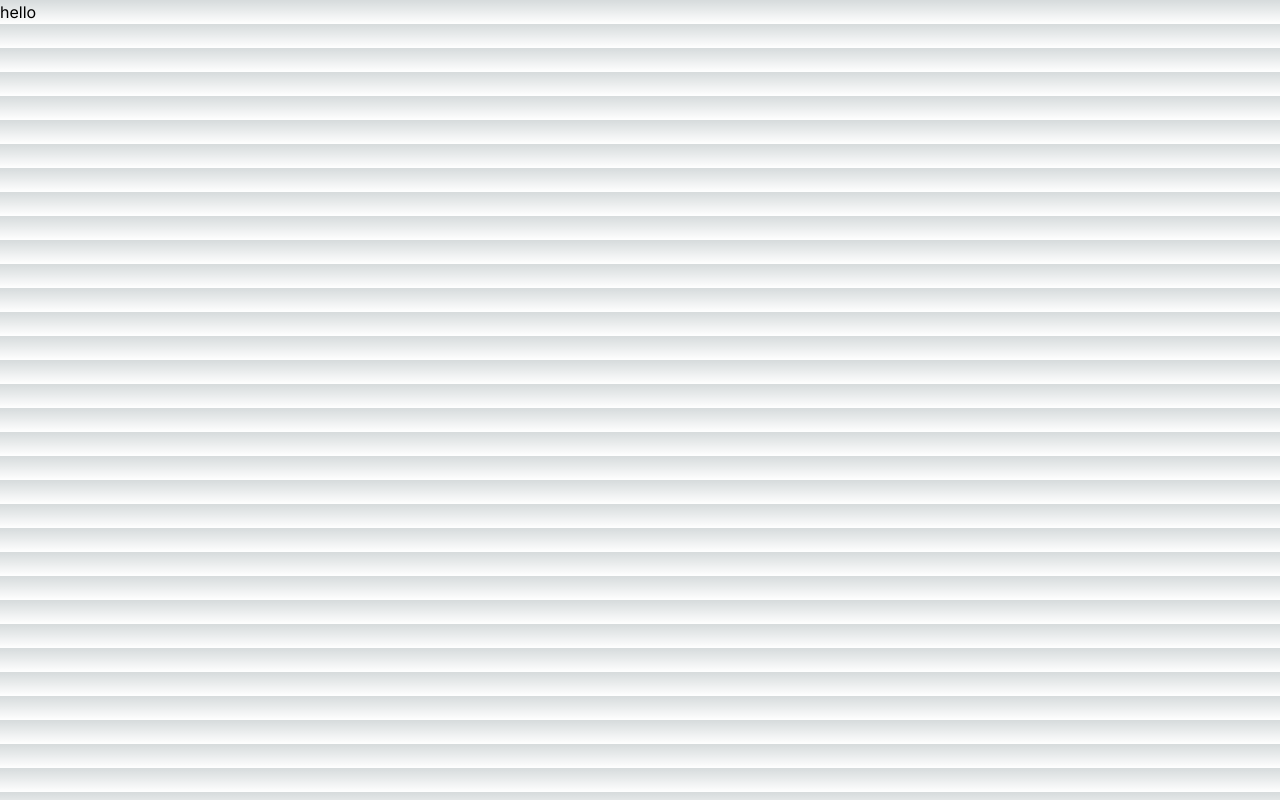
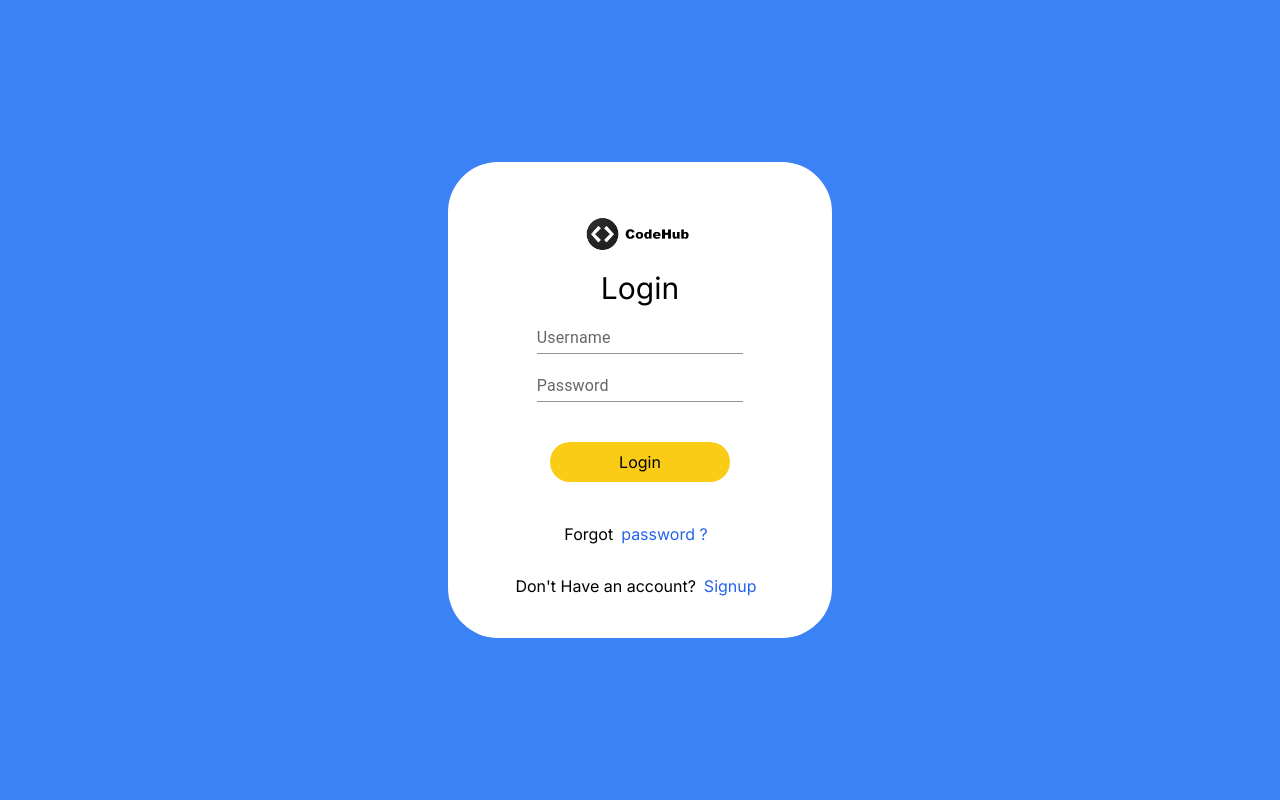
Before and after one commit to krystixz/test, a Next.js app: page /login in a window 1280 px wide. Built offline with nearby package versions, Linux system fonts and the light colour scheme.

Commit message:
added mui dependency and fixed login

```diff
--- a/package.json
+++ b/package.json
@@ -9,6 +9,9 @@
     "lint": "next lint"
   },
   "dependencies": {
+    "@emotion/react": "^11.11.1",
+    "@emotion/styled": "^11.11.0",
+    "@mui/material": "^5.14.0",
     "@types/node": "20.4.2",
     "@types/react": "18.2.15",
     "@types/react-dom": "18.2.7",
--- a/src/app/login/page.tsx
+++ b/src/app/login/page.tsx
@@ -1,3 +1,44 @@
-export default function login() {
-  return <h1>hello</h1>;
+import Link from "next/link";
+import logo from "../../../public/images/logo.png";
+import Image from "next/image";
+import { TextField } from "@mui/material";
+export default function Login() {
+  return (
+    <div className="bg-blue-500 h-screen flex justify-center items-center">
+      <div className="bg-white w-[30%] text-black p-5 flex flex-col justify-center items-center rounded-[50px] py-10">
+        <Image src={logo} alt="logo" className="w-[40%] h-auto" />
+        <h1 className="text-3xl">Login</h1>
+        <TextField
+          label="Username"
+          variant="standard"
+          className="my-5 w-[60%]"
+        />
+        <TextField
+          label="Password"
+          variant="standard"
+          className="my-5 w-[60%]"
+        />
+        <button className="bg-yellow-400 px-[20%] py-2 rounded-[20px] my-10">
+          Login
+        </button>
+        <p className="pb-7">
+          Forgot
+          <span>
+            <Link href="/signup" className="text-blue-600 px-2">
+              password ?
+            </Link>
+          </span>
+        </p>
+
+        <p>
+          Don&apos;t Have an account?
+          <span>
+            <Link href="/signup" className="text-blue-600 px-2">
+              Signup
+            </Link>
+          </span>
+        </p>
+      </div>
+    </div>
+  );
 }
--- a/src/app/page.tsx
+++ b/src/app/page.tsx
@@ -1,10 +1,14 @@
-import Image from "next/image";
-
+import Navbar from "../components/Navbar";
 export default function Home() {
   return (
-    <div className="bg-white h-screen flex flex-col justify-center items-center">
-      <h1 className="text-4xl text-red-600">Welcome to CodeHub</h1>
-      <p className="text-red-300 text-2xl">hello</p>
+    <div>
+      <Navbar />
+      <div className="flex justify-center items-center bg-red-400 h-screen">
+        <h1>hello</h1>
+      </div>
+      <div className="flex justify-center items-center bg-red-400 h-screen">
+        <h1>hello</h1>
+      </div>
     </div>
   );
 }
--- a/src/app/signup/page.tsx
+++ b/src/app/signup/page.tsx
@@ -2,7 +2,7 @@ import Link from "next/link";
 import logo from "../../../public/images/logo.png";
 import Image from "next/image";
 import { TextField } from "@mui/material";
-export default function Login() {
+export default function Signup() {
   return (
     <div className="bg-blue-500 h-screen flex justify-center items-center">
       <div className="bg-white w-[30%] text-black p-5 flex flex-col justify-center items-center rounded-[50px] py-10">
```
Also changed, not shown: 1 other file (tests, documents, lock files or other folders).
